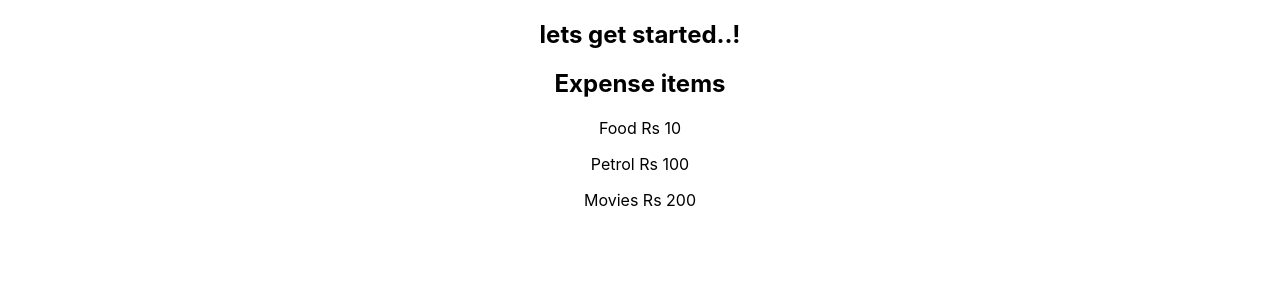
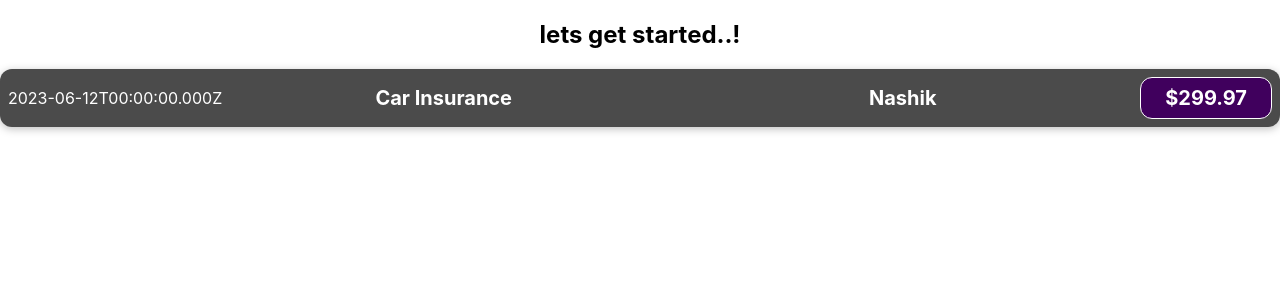
Before and after one commit to TechyTejas/Expense_tracker_project, a React (Create React App) app: page / in a window 1280 px wide. Shown: the top 300 px of the page. Built offline with nearby package versions, Linux system fonts and the light colour scheme.

Commit message:
Styling and using JS in JSX

```diff
--- /dev/null
+++ b/src/components/ExpenseItem.css
@@ -0,0 +1,61 @@
+.expense-item {
+    display: flex;
+    justify-content: space-between;
+    align-items: center;
+    box-shadow: 0 2px 8px rgba(0, 0, 0, 0.25);
+    padding: 0.5rem;
+    margin: 1rem 0;
+    border-radius: 12px;
+    background-color: #4b4b4b;
+  }
+
+  .expense-item__description {
+    display: flex;
+    flex-direction: column;
+    gap: 1rem;
+    align-items: flex-end;
+    flex-flow: column-reverse;
+    justify-content: flex-start;
+    flex: 1;
+  }
+
+  .expense-item h2 {
+    color: #3a3a3a;
+    font-size: 1rem;
+    flex: 1;
+    margin: 0 1rem;
+    color: white;
+  }
+
+  .expense-item__price {
+    font-size: 1rem;
+    font-weight: bold;
+    color: white;
+    background-color: #40005d;
+    border: 1px solid white;
+    padding: 0.5rem;
+    border-radius: 12px;
+  }
+
+
+  .expense-date{
+    color:white;
+  }
+
+  @media (min-width: 580px) {
+    .expense-item__description {
+      flex-direction: row;
+      align-items: center;
+      justify-content: flex-start;
+      flex: 1;
+    }
+
+    .expense-item__description h2 {
+      font-size: 1.25rem;
+    }
+
+    .expense-item__price {
+      font-size: 1.25rem;
+      padding: 0.5rem 1.5rem;
+    }
+  }
--- a/src/components/ExpenseItem.js
+++ b/src/components/ExpenseItem.js
@@ -1,11 +1,20 @@
+import './ExpenseItem.css';
+
 function ExpenseItem() {
+const expenseDate = new Date(2023,5,12)
+const expenseTitle = 'Car Insurance'
+const expenseAmount = 299.97
+const LocationOfExpenditure = "Nashik"
+
   return (
-    <div>
-      <h2>Expense items</h2>
-      <p>Food Rs 10</p>
-      <p>Petrol Rs 100</p>
-      <p>Movies Rs 200</p>
-    </div>
+     <div className="expense-item">
+      <div className="expense-date"> {expenseDate.toISOString()}</div>
+      <div className="expense-item__description">
+        <h2>{expenseTitle} </h2>
+        <h2>{LocationOfExpenditure}</h2>
+        <div className="expense-item__price">${expenseAmount}</div>
+      </div>
+     </div>
   );
 }
 export default ExpenseItem;
```
